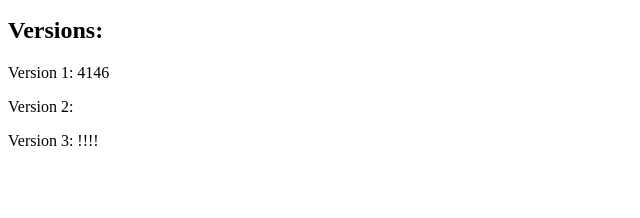
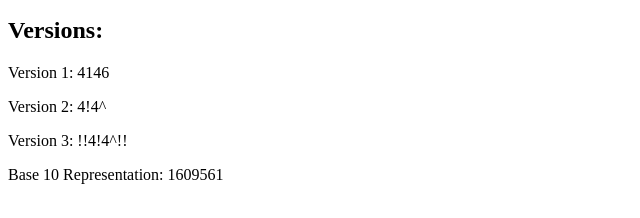
Before and after one commit to illm4nn3rd/wodenrecipe, a plain HTML site: page recipes/rngkey.html in a window 1280 px wide. Both pictures are taken after a click on the button "Modify". Shown: the part 104-322 px from the top of the page, without its empty margins (0-640 px from the left). Drawn offline with Linux system fonts and the light colour scheme.

Commit message:
Update rngkey.html

```diff
--- a/recipes/rngkey.html
+++ b/recipes/rngkey.html
@@ -16,12 +16,13 @@
     <p id="version1"></p>
     <p id="version2"></p>
     <p id="version3"></p>
+    <p id="base10Representation"></p>
 
     <script>
         function modifyString() {
             var inputString = document.getElementById("inputString").value;
             var version1 = inputString + "4146";
-            var version2 = modifyCaseAndSymbols(inputString);
+            var version2 = modifyCaseAndSymbols(inputString + "4146");
             var version3 = "!!" + version2 + "!!";
 
             document.getElementById("version1").innerText = "Version 1: " + version1;
@@ -30,7 +31,7 @@
 
             // Convert to base69 and display base 10
             var base69Number = convertToBase69(version2);
-            alert("Base 10 Representation: " + base69Number);
+            document.getElementById("base10Representation").innerText = "Base 10 Representation: " + base69Number;
         }
 
         function modifyCaseAndSymbols(inputString) {
```
